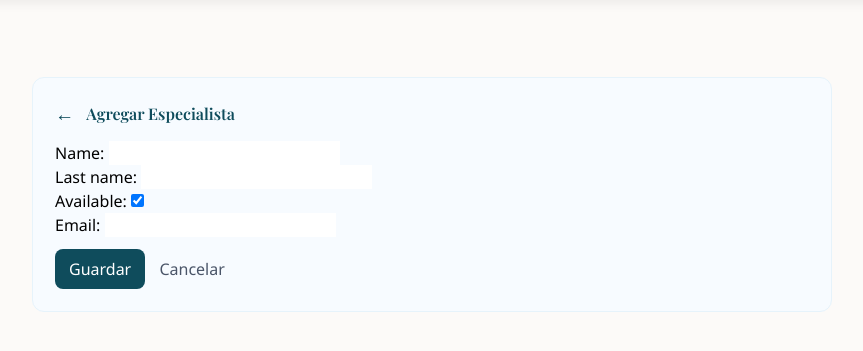
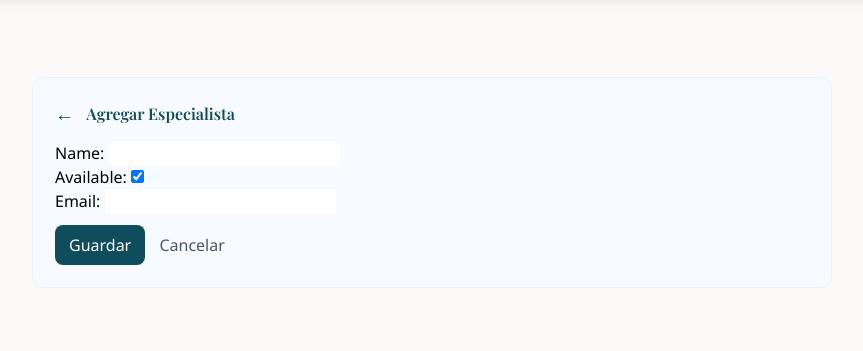
Before and after one commit to Day9/Lenguaje, a Django app: page /spa/admin-panel/specialists/add/ in a window 1280 px wide. Shown: the part 83-434 px from the top of the page, without its empty margins (208-1071 px from the left). Run offline with Django 5.2, Linux system fonts and the light colour scheme; a user stored in the database is signed in; some libraries are stand-ins or nearby versions.

Commit message:
Remove Specialist.last_name; update forms and templates; create migration

```diff
--- a/coffee/forms.py
+++ b/coffee/forms.py
@@ -13,7 +13,7 @@ class UserProfileForm(forms.ModelForm):
 class SpecialistForm(forms.ModelForm):
     class Meta:
         model = Specialist
-        fields = ['name', 'last_name', 'available', 'email']
+        fields = ['name', 'available', 'email']
 
 
 class ServicioForm(forms.ModelForm):
--- a/coffee/models.py
+++ b/coffee/models.py
@@ -21,15 +21,12 @@ class Specialist(models.Model):
     name = models.CharField(max_length=255)
     available = models.BooleanField(default=True)
     email = models.EmailField(null=True, blank=True)
-    last_name = models.CharField(max_length=255, null=True, blank=True)
 
     class Meta:
         verbose_name = 'Specialist'
         verbose_name_plural = 'Specialists'
 
     def __str__(self):
-        if self.last_name:
-            return f"{self.name} {self.last_name}"
         return self.name
 
 
--- a/coffee/templates/admin/specialists_list.html
+++ b/coffee/templates/admin/specialists_list.html
@@ -15,7 +15,7 @@
         <div class="admin-list-row" style="align-items:center;gap:12px;">
             <div style="display:flex;gap:12px;align-items:center;">
                 <div>
-                    <strong>{{ s.name }}{% if s.last_name %} {{ s.last_name }}{% endif %}</strong>
+                    <strong>{{ s.name }}</strong>
                     <div class="admin-subtle">{{ s.email }} — {% if s.available %}Disponible{% else %}No disponible{% endif %}</div>
                 </div>
             </div>
--- a/coffee/templates/registration/correo_estado_especialista.html
+++ b/coffee/templates/registration/correo_estado_especialista.html
@@ -1,5 +1,5 @@
 <div>
-    <p>Hola {{ reserva.especialista.name }}{% if reserva.especialista.last_name %} {{ reserva.especialista.last_name }}{% endif %},</p>
+    <p>Hola {{ reserva.especialista.name }},</p>
     <p>Se ha registrado una reserva para el servicio <strong>{{ reserva.servicio.name }}</strong> el día <strong>{{ reserva.fecha }}</strong> a las <strong>{{ reserva.hora }}</strong>.</p>
     <p>Estado actual de la reserva: <strong>{{ estado }}</strong></p>
     <p>Usuario: {{ reserva.usuario.username }} ({{ reserva.usuario.email }})</p>
```
Also changed, not shown: coffee/migrations/0007_remove_specialist_last_name.py (added), db.sqlite3.
